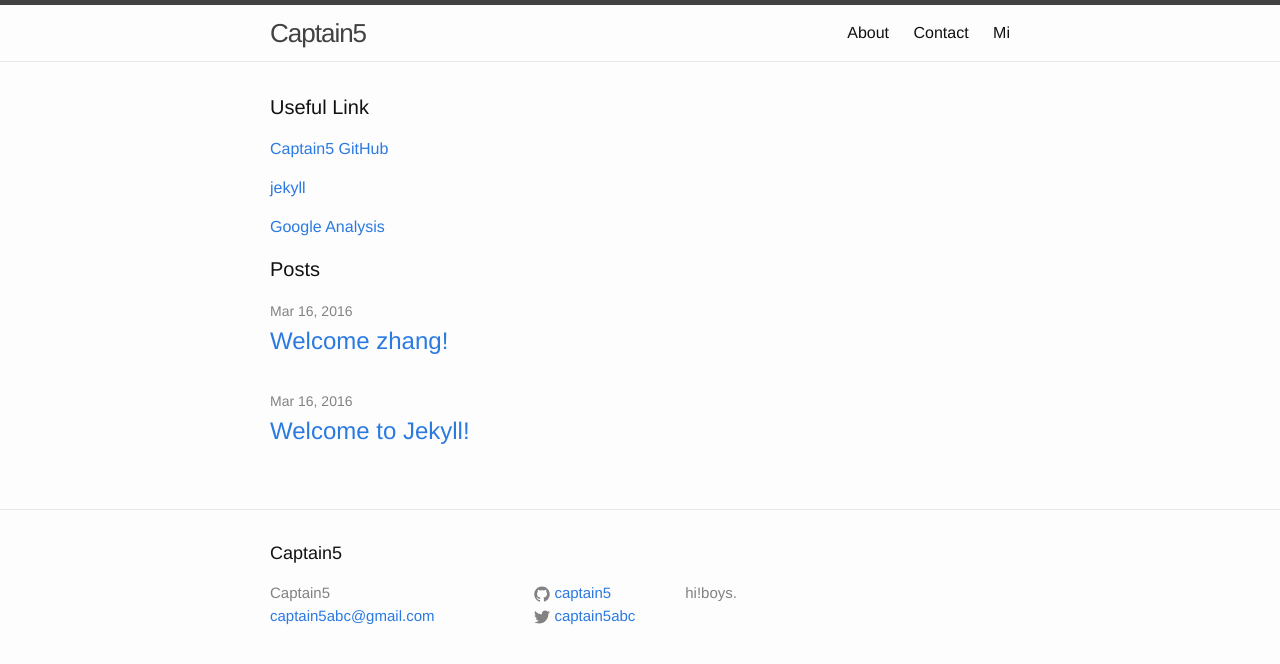
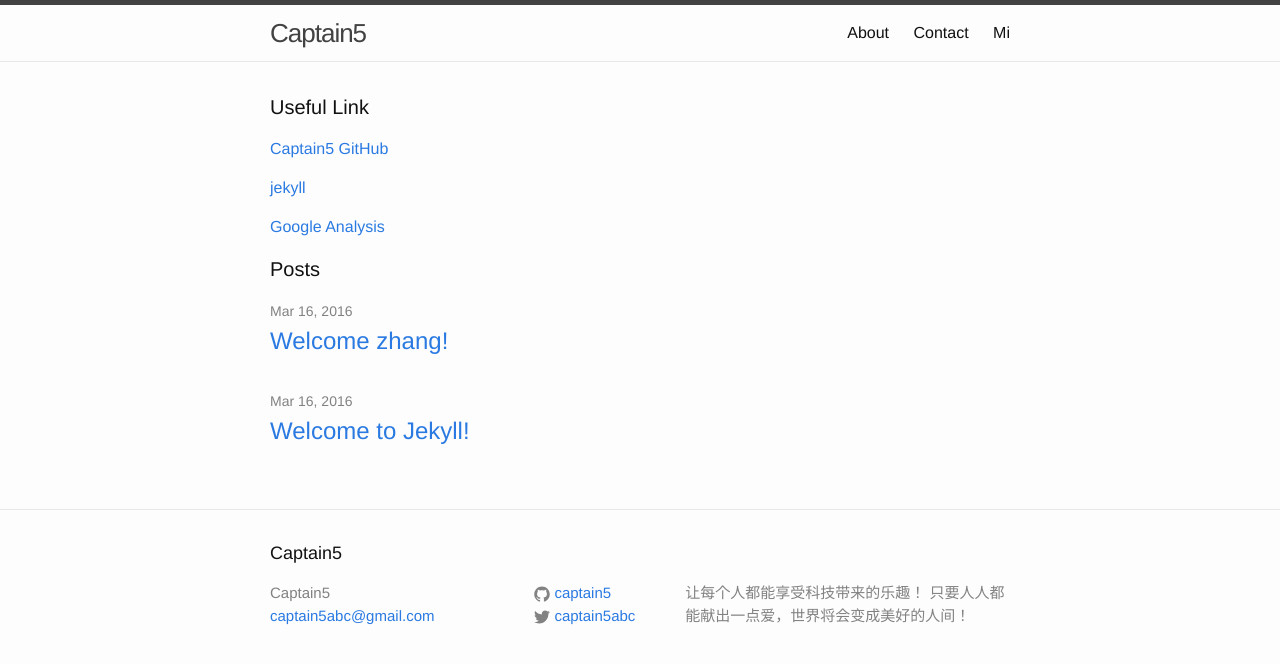
Before and after one commit to captain5/captain5.github.io, a Jekyll site: the page built from index.html, in a window 1280 px wide. Shown: the top 664 px of the page. Built offline with Jekyll 4.4.1, drawn with Linux system fonts in a browser that asks for light colours.

Commit message:
Update _config.yml

```diff
--- a/_config.yml
+++ b/_config.yml
@@ -13,7 +13,8 @@ email: captain5abc@gmail.com
 #line in _config.yml. It will appear in your document head meta (for
 #Google search results) and in your feed.xml site description.
 description: >
-  hi!boys.
+  让每个人都能享受科技带来的乐趣！
+      只要人人都能献出一点爱，世界将会变成美好的人间！
 baseurl: "" # the subpath of your site, e.g. /blog
 url: "http://captain5.github.com" # the base hostname & protocol for your site
 twitter_username: captain5abc
```
